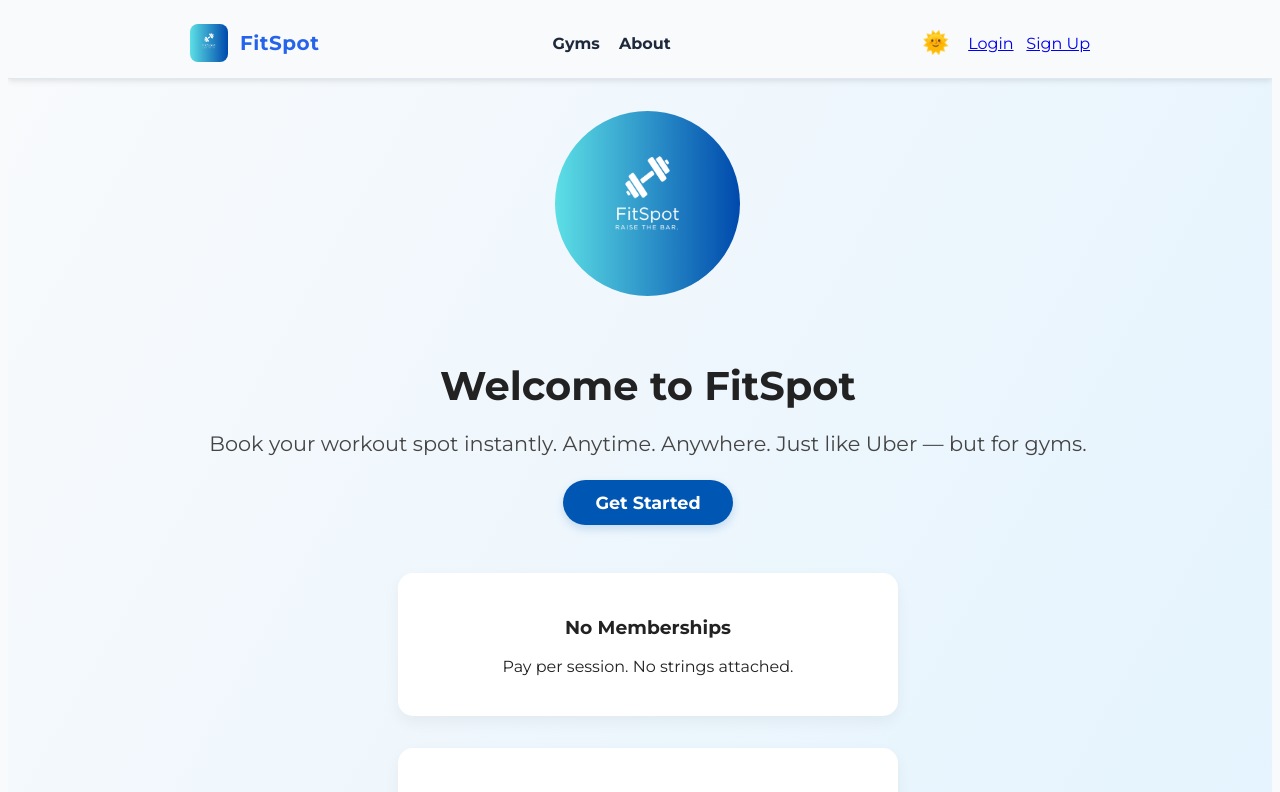
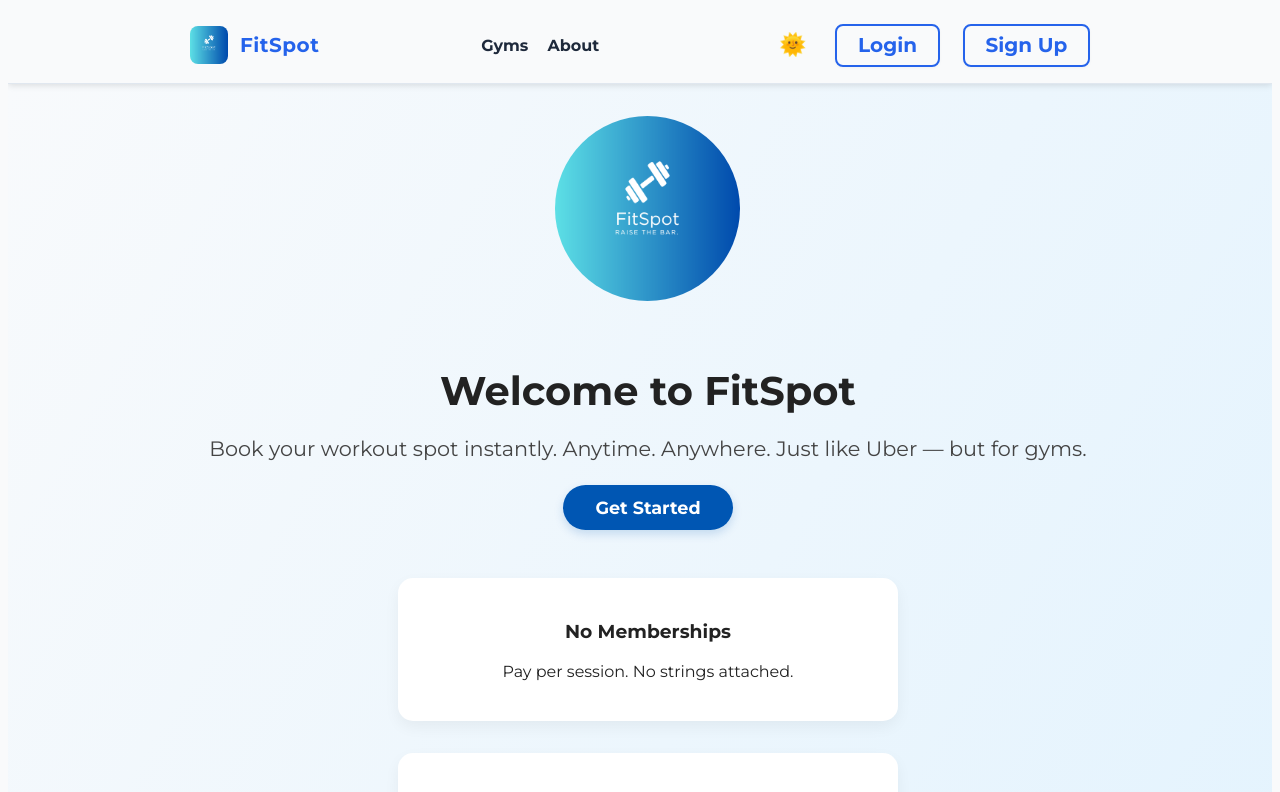
Before and after one commit to StartedtoCodewithAI/FitSpot, a React (Vite) app: page / in a window 1280 px wide. Shown: the top 792 px of the page. Built offline with nearby package versions, Linux system fonts and the light colour scheme.

Commit message:
Update index.css

```diff
--- a/src/index.css
+++ b/src/index.css
@@ -249,7 +249,7 @@ body {
   position: absolute;
   top: 100%;
   left: 0;
-  width: 100%; /* FIXED from 100vw */
+  width: 100%;
   z-index: 1000;
   border-bottom: 1.5px solid var(--color-border);
 }
@@ -307,3 +307,29 @@ body {
     display: none;
   }
 }
+
+/* --- NAVBAR BUTTON STYLE MATCHING FITSPOT BRAND --- */
+.nav-btn {
+  font-family: inherit;
+  font-weight: 800;
+  color: var(--color-primary);
+  background: none;
+  border: 2px solid var(--color-primary);
+  border-radius: 8px;
+  padding: 0.46rem 1.3rem;
+  font-size: 1.25rem;
+  margin-left: 10px;
+  text-decoration: none;
+  transition: background 0.18s, color 0.18s, box-shadow 0.18s;
+  cursor: pointer;
+  display: inline-block;
+  box-shadow: 0 1px 3px rgba(60,60,60,0.04);
+}
+.nav-btn:hover,
+.nav-btn:focus {
+  background: var(--color-primary);
+  color: #fff;
+  box-shadow: 0 2px 8px rgba(60,60,60,0.14);
+  text-decoration: none;
+  outline: none;
+}
```
